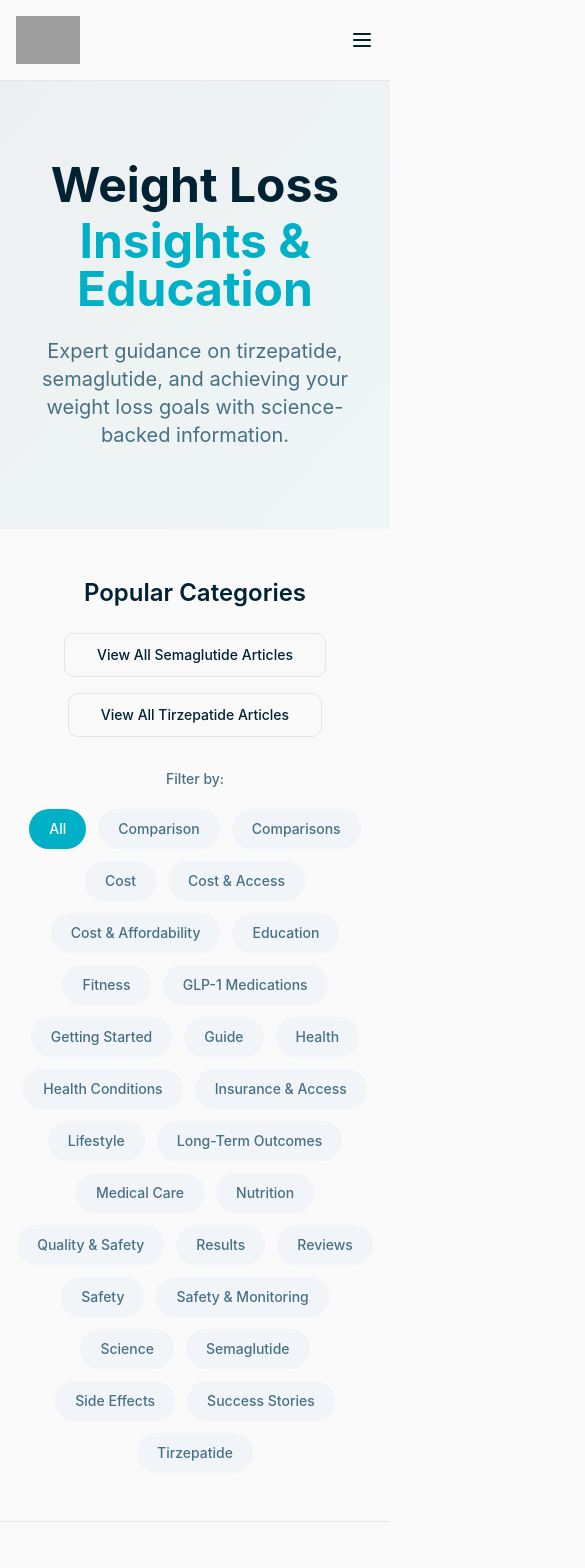
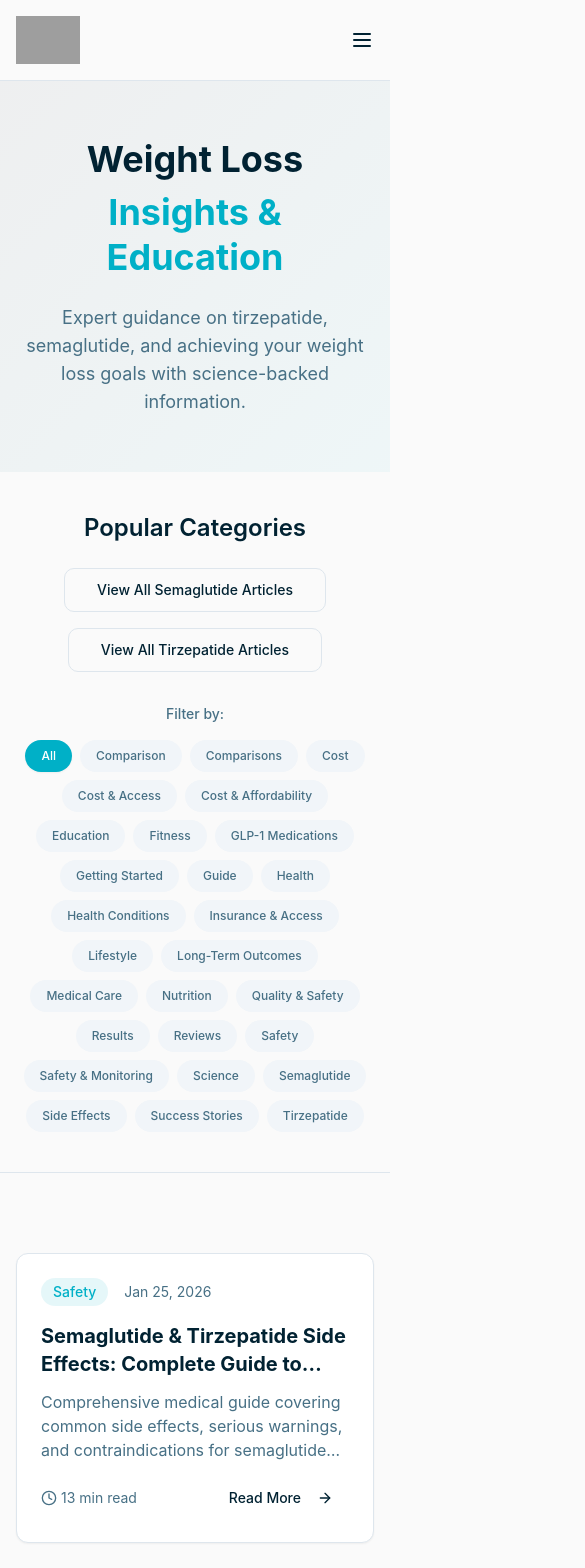
Before and after one commit to snehhens/trytrimi-seo-migration, a Next.js app: page /blog in a window 390 px wide. Shown: the top 1568 px of the page, 585 px wide, since content can reach past the window. Built offline with nearby package versions, Linux system fonts and the light colour scheme; no server answers; grey boxes are pictures that could not be loaded; a web font is replaced by a local one.

Commit message:
fix: blog responsiveness

```diff
--- a/src/pages/Blog.tsx
+++ b/src/pages/Blog.tsx
@@ -28,6 +28,22 @@ const formatDateUTC = (value: string) =>
     timeZone: "UTC",
   }).format(new Date(`${value}T00:00:00Z`));
 
+const getVisiblePageNumbers = (currentPage: number, totalPages: number) => {
+  if (totalPages <= 7) {
+    return Array.from({ length: totalPages }, (_, index) => index + 1);
+  }
+
+  if (currentPage <= 4) {
+    return [1, 2, 3, 4, 5];
+  }
+
+  if (currentPage >= totalPages - 3) {
+    return [totalPages - 4, totalPages - 3, totalPages - 2, totalPages - 1, totalPages];
+  }
+
+  return [currentPage - 2, currentPage - 1, currentPage, currentPage + 1, currentPage + 2];
+};
+
 const Blog = () => {
   const [currentPage, setCurrentPage] = useState(1);
   const [selectedCategory, setSelectedCategory] = useState<string>("All");
@@ -57,6 +73,7 @@ const Blog = () => {
   const startIndex = (currentPage - 1) * POSTS_PER_PAGE;
   const endIndex = startIndex + POSTS_PER_PAGE;
   const currentPosts = filteredPosts.slice(startIndex, endIndex);
+  const visiblePages = getVisiblePageNumbers(currentPage, totalPages);
   // Reset to page 1 when category changes
   const handleCategoryChange = (category: string) => {
     setSelectedCategory(category);
@@ -72,7 +89,7 @@ const Blog = () => {
     }
   };
   return (
-    <div className="min-h-screen bg-background">
+    <div className="min-h-screen bg-background overflow-x-hidden">
       <GlobalSEO includeSchemas={true} />
       <SEOHead
         title="Weight Loss Blog | Expert Tips on Semaglutide & Tirzepatide | Trimi"
@@ -91,14 +108,14 @@ const Blog = () => {
 
       <main>
         {/* Hero Section */}
-        <section className="py-20 bg-gradient-to-br from-primary/5 to-secondary/5">
+        <section className="py-14 md:py-20 bg-gradient-to-br from-primary/5 to-secondary/5 overflow-hidden">
           <div className="container mx-auto px-4">
             <div className="max-w-3xl mx-auto text-center">
-              <h1 className="text-5xl md:text-6xl font-bold text-foreground mb-6">
+              <h1 className="text-4xl sm:text-5xl md:text-6xl font-bold text-foreground mb-6 leading-tight">
                 Weight Loss
                 <span className="block text-secondary mt-2">Insights & Education</span>
               </h1>
-              <p className="text-xl text-muted-foreground">
+              <p className="text-lg sm:text-xl text-muted-foreground">
                 Expert guidance on tirzepatide, semaglutide, and achieving your weight loss goals with science-backed information.
               </p>
             </div>
@@ -106,31 +123,31 @@ const Blog = () => {
         </section>
 
         {/* Category Filter */}
-        <section className="py-12 border-b border-border">
+        <section className="py-10 md:py-12 border-b border-border">
           <div className="container mx-auto px-4">
             <div className="max-w-6xl mx-auto">
               <div className="mb-8 text-center">
                 <h2 className="text-2xl font-semibold text-foreground mb-6">Popular Categories</h2>
                 <div className="flex flex-wrap gap-4 justify-center">
                   <Link to="/blog/category/semaglutide">
-                    <Button variant="outline" className="hover:bg-primary/10" size="lg">
+                    <Button variant="outline" className="hover:bg-primary/10 w-full sm:w-auto" size="lg">
                       View All Semaglutide Articles
                     </Button>
                   </Link>
                   <Link to="/blog/category/tirzepatide">
-                    <Button variant="outline" className="hover:bg-secondary/10" size="lg">
+                    <Button variant="outline" className="hover:bg-secondary/10 w-full sm:w-auto" size="lg">
                       View All Tirzepatide Articles
                     </Button>
                   </Link>
                 </div>
               </div>
-              <div className="flex flex-wrap gap-3 items-center justify-center">
+              <div className="flex flex-wrap gap-2 sm:gap-3 items-center justify-center">
                 <span className="text-sm font-medium text-muted-foreground w-full text-center mb-2">Filter by:</span>
                 {categories.map((category) => (
                   <button
                     key={category}
                     onClick={() => handleCategoryChange(category)}
-                    className={`px-5 py-2.5 rounded-full text-sm font-medium transition-all ${
+                    className={`px-4 py-2 sm:px-5 sm:py-2.5 rounded-full text-xs sm:text-sm font-medium transition-all max-w-full ${
                       selectedCategory === category
                         ? "bg-secondary text-secondary-foreground shadow-sm"
                         : "bg-muted text-muted-foreground hover:bg-secondary/20 hover:text-secondary-foreground"
@@ -185,7 +202,7 @@ const Blog = () => {
 
               {/* Pagination */}
               {totalPages > 1 && (
-                <div className="flex items-center justify-center gap-4 mt-12">
+                <div className="flex flex-wrap items-center justify-center gap-4 mt-12">
                   <Button
                     variant="outline"
                     onClick={() => setCurrentPage(prev => Math.max(1, prev - 1))}
@@ -196,8 +213,8 @@ const Blog = () => {
                     Previous
                   </Button>
 
-                  <div className="flex items-center gap-2">
-                    {Array.from({ length: totalPages }, (_, i) => i + 1).map(page => (
+                  <div className="flex flex-wrap items-center justify-center gap-2">
+                    {visiblePages.map(page => (
                       <Button
                         key={page}
                         variant={currentPage === page ? "default" : "outline"}
@@ -297,7 +314,7 @@ const Blog = () => {
                 <div className="flex flex-wrap gap-2">
                   {evergreenPosts.slice(0, 2).map((post) => (
                     <Link key={post.slug} to={post.path}>
-                      <span className="inline-flex items-center rounded-full bg-secondary/10 px-4 py-2 text-sm font-medium text-secondary hover:bg-secondary/20 transition-colors">
+                      <span className="inline-flex max-w-full items-center rounded-full bg-secondary/10 px-4 py-2 text-sm font-medium text-secondary hover:bg-secondary/20 transition-colors whitespace-normal text-center">
                         {post.title}
                       </span>
                     </Link>
```
